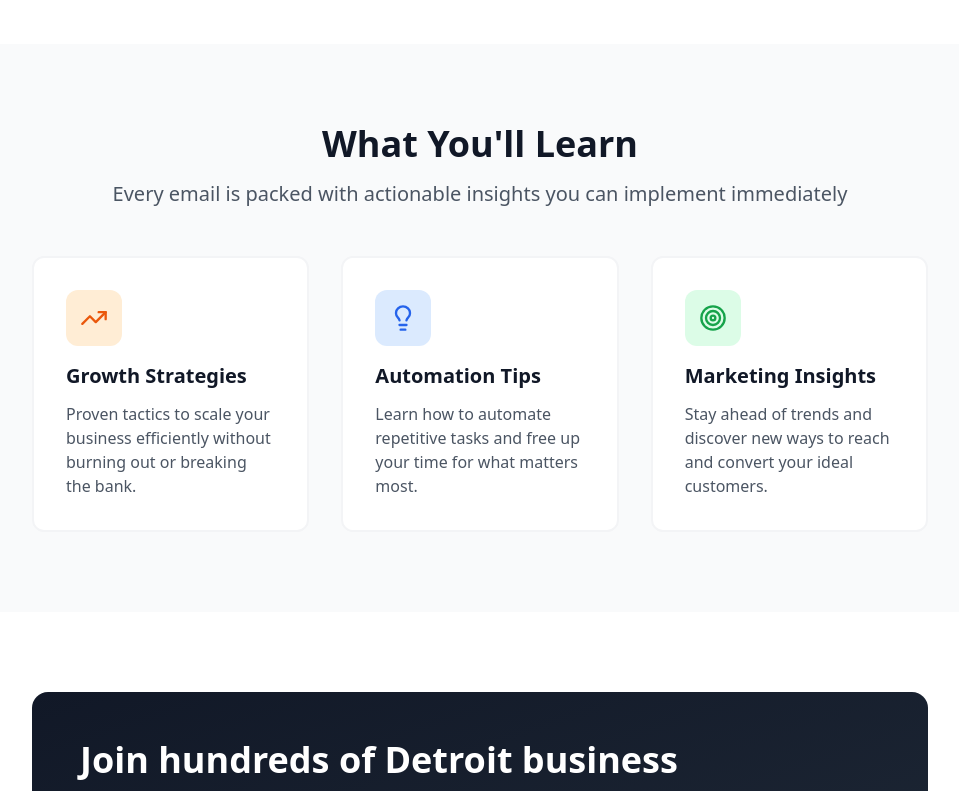
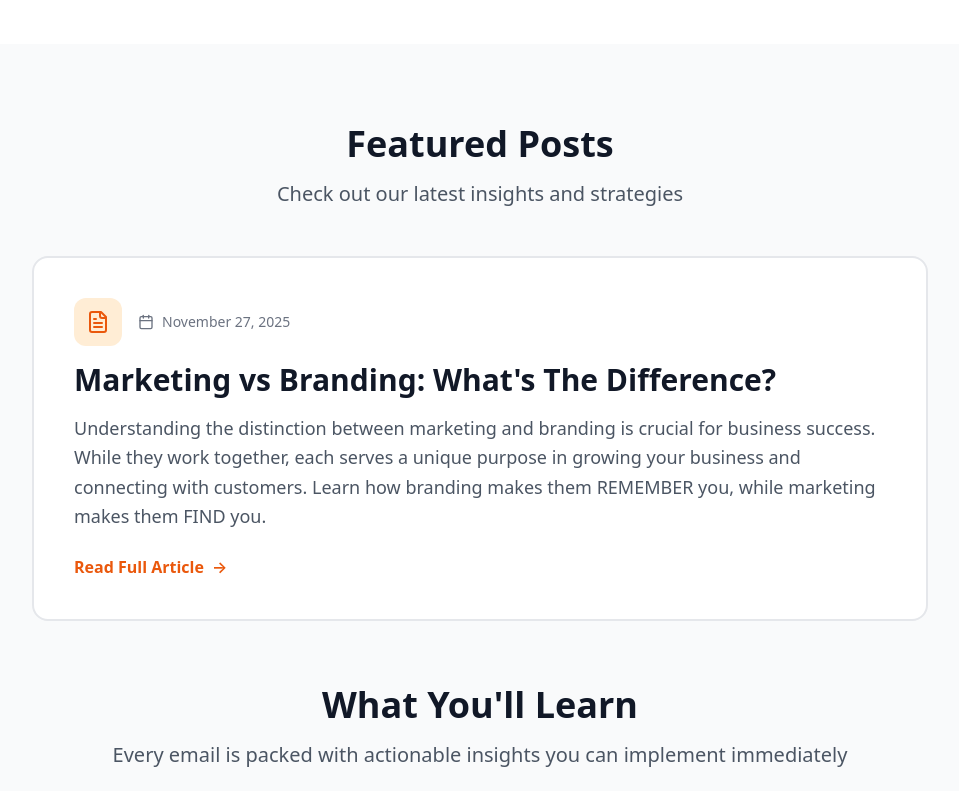
Before and after one commit to bytearchmarketing-rgb/demo_request, a React (Vite) app: page /newsletter in a window 1280 px wide. Shown: the part 960-1751 px from the top of the page, without its empty margins (160-1119 px from the left). Built offline with nearby package versions, Linux system fonts and the light colour scheme; no server answers.

Commit message:
Updated Newsletter.tsx

```diff
--- a/src/pages/Newsletter.tsx
+++ b/src/pages/Newsletter.tsx
@@ -1,5 +1,5 @@
 import { useState } from 'react';
-import { Mail, CheckCircle, TrendingUp, Lightbulb, Target, Loader } from 'lucide-react';
+import { Mail, CheckCircle, TrendingUp, Lightbulb, Target, Loader, FileText, Calendar } from 'lucide-react';
 import Header from '../components/Header';
 import Footer from '../components/Footer';
 import { supabase } from '../lib/supabase';
@@ -158,6 +158,46 @@ export default function Newsletter() {
           <div className="max-w-4xl mx-auto">
             <div className="text-center mb-12">
               <h2 className="text-3xl md:text-4xl font-bold text-gray-900 mb-4">
+                Featured Posts
+              </h2>
+              <p className="text-xl text-gray-600">
+                Check out our latest insights and strategies
+              </p>
+            </div>
+
+            <div className="mb-16">
+              <article className="bg-white rounded-2xl overflow-hidden border-2 border-gray-200 hover:border-orange-300 transition-all duration-300 hover:shadow-xl group">
+                <a href="/documents/Marketing-vs-Branding-Whats-The-Difference (1).pdf" target="_blank" rel="noopener noreferrer" className="block">
+                  <div className="p-8 md:p-10">
+                    <div className="flex items-center gap-4 mb-4">
+                      <div className="w-12 h-12 bg-orange-100 rounded-xl flex items-center justify-center group-hover:bg-orange-200 transition-colors">
+                        <FileText className="w-6 h-6 text-orange-600" />
+                      </div>
+                      <div className="flex items-center gap-2 text-sm text-gray-500">
+                        <Calendar className="w-4 h-4" />
+                        <span>November 27, 2025</span>
+                      </div>
+                    </div>
+
+                    <h3 className="text-2xl md:text-3xl font-bold text-gray-900 mb-4 group-hover:text-orange-600 transition-colors">
+                      Marketing vs Branding: What's The Difference?
+                    </h3>
+
+                    <p className="text-lg text-gray-600 mb-6 leading-relaxed">
+                      Understanding the distinction between marketing and branding is crucial for business success. While they work together, each serves a unique purpose in growing your business and connecting with customers. Learn how branding makes them REMEMBER you, while marketing makes them FIND you.
+                    </p>
+
+                    <div className="flex items-center text-orange-600 font-semibold group-hover:gap-3 gap-2 transition-all">
+                      <span>Read Full Article</span>
+                      <span className="group-hover:translate-x-1 transition-transform">→</span>
+                    </div>
+                  </div>
+                </a>
+              </article>
+            </div>
+
+            <div className="text-center mb-12">
+              <h2 className="text-3xl md:text-4xl font-bold text-gray-900 mb-4">
                 What You'll Learn
               </h2>
               <p className="text-xl text-gray-600">
```
